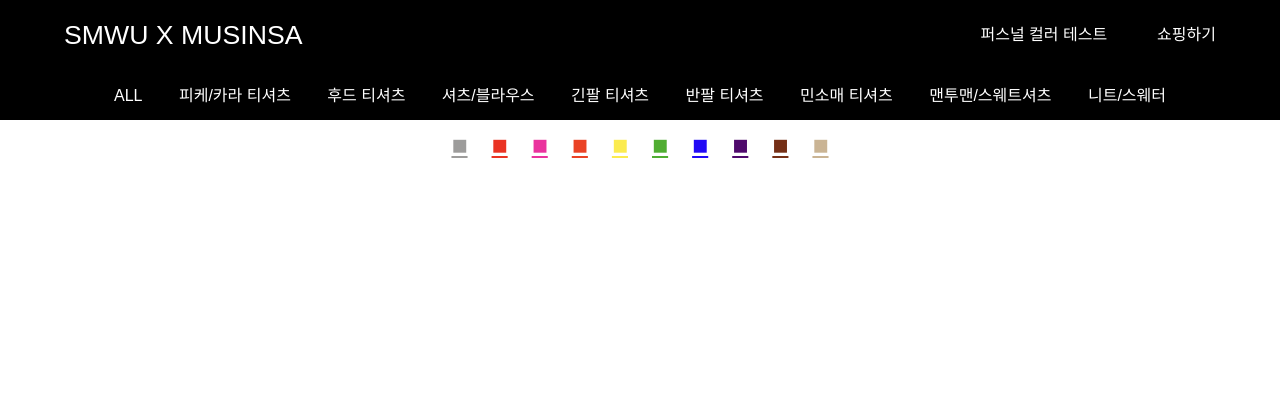
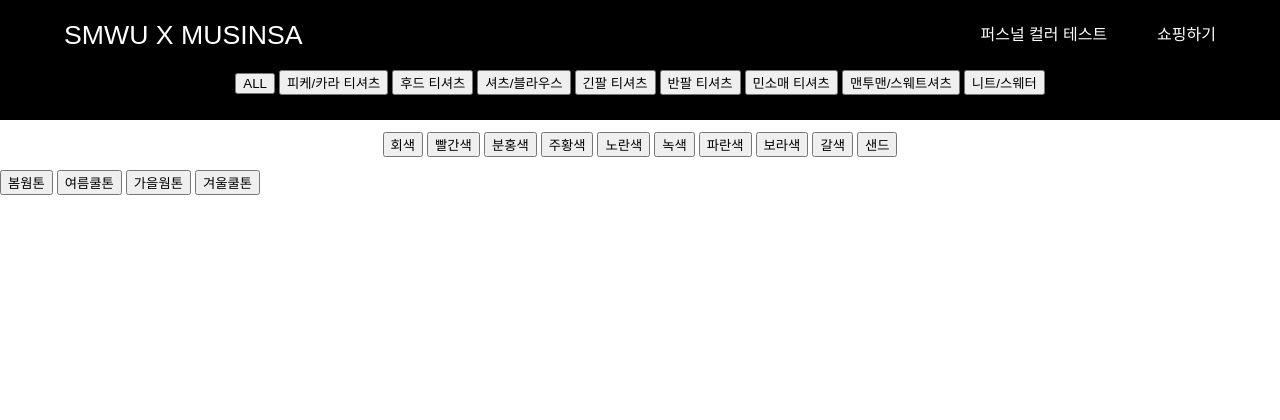
Before and after one commit to Personal-Color-Based-Clothes-Filtering/Personal-Color-Based-Clothes-Filtering, a Django app: page /shopping/ in a window 1280 px wide. Shown: the top 420 px of the page. Run offline with Django 3.2, Linux system fonts and the light colour scheme; data that the repository does not hold is empty; parts of the project's set-up code (start-up, migrations or seed data) failed here and were passed over; some libraries are stand-ins or nearby versions.

Commit message:
tmp_musinsa_view:쿼리스트링 처리 작업

```diff
--- /dev/null
+++ b/fashion/static/fashion/css/tmp_musinsa_view.css
@@ -0,0 +1,115 @@
+.clerfix{
+    display: flex;
+}
+.clerfix button{
+    width:50px;
+    height:24px;
+    color:white;
+    border:none;
+    background:transparent;
+}
+.category-container{
+    margin: 0;
+    padding: 0;
+    width: 100%;
+    height: 50px;
+    text-align: center;
+    max-width: 100%;
+    background-position: center;
+    background-size:cover;
+    background-color: #000000;
+    color: #333;
+}
+
+/* 퍼스널 컬러 섹션*/
+.pcolor {
+    text-align: center;
+    line-height: 50px;
+    height: 50;
+}
+
+.pcolor a {
+    font-size: 20pt;
+    padding: 10px;
+}
+
+/* 의류 출력 */
+ul div li {
+    list-style: none;
+    float: left;
+    margin-left: 60;
+    margin-bottom: 50;
+    word-wrap: break-word;
+    height: 250;
+    width: 150;
+}
+.clothes a:link {
+    color: #000;
+    font-weight:normal;
+    text-decoration:none
+}
+.clothes a:visited {
+    color: #000;
+    font-weight:normal;
+}
+
+/* 페이징 */
+.page_wrap {
+text-align:center;
+font-size:0;
+}
+.page_nation {
+    display:inline-block;
+}
+.page_nation .none {
+    display:none;
+}
+.page_nation a {
+    display:block;
+    margin:0 3px;
+    float:left;
+    border:1px solid #e6e6e6;
+    width:28px;
+    height:28px;
+    line-height:28px;
+    text-align:center;
+    background-color:#fff;
+    font-size:13px;
+    color:#999999;
+    text-decoration:none;
+}
+.page_nation .arrow {
+    border:1px solid #ccc;
+}
+.page_nation .pprev {
+    background:#f8f8f8 no-repeat center center;
+    margin-left:0;
+}
+.page_nation .prev {
+    background:#f8f8f8 no-repeat center center;
+    margin-right:7px;
+}
+.page_nation .next {
+    background:#f8f8f8  no-repeat center center;
+    margin-left:7px;
+}
+.page_nation .nnext {
+    background:#f8f8f8  no-repeat center center;
+    margin-right:0;
+}
+.page_nation a.active {
+    background-color:#42454c;
+    color:#fff;
+    border:1px solid #000000;
+}
+
+/* 정보 */
+.info {
+    text-align: center;
+    position:relative;
+    bottom:0;
+    width: 99%;
+    color:lightgray;
+    line-height: 50px;
+    height: 50;
+}
--- /dev/null
+++ b/fashion/static/fashion/js/queryString.js
@@ -0,0 +1,47 @@
+/*
+필터링 요소에 onchange 혹은 onclick 이벤트를 건다
+onclick 이벤트=
+category,tone,color의 값을 클릭 요소의 id로 설정. 이를 쿼리스트링으로 만들어 ajax로 서버에 요청
+
+onclick collar => setCategory() => $category.change(function(){
+    getFiltering()
+})
+ */
+
+
+let category='all';
+let tone='all';
+let color='all';
+function setOption(e){
+    alert(e.target.className)
+    switch(e.target.className){
+        case 'category':
+            alert('category')
+            category = e.target.id;
+            break;
+        case 'tone':
+            alert('tone')
+            tone = e.target.id;
+            break;
+        case 'color':
+            alert('color')
+            color = e.target.id;
+            break;
+    }
+    console.log(category,tone,color);
+    requestFilteringObjects(category,tone,color);
+}
+
+function requestFilteringObjects(category,tone,color){
+    $.ajax({
+        url:`/shopping/?category=${category}&tone=${tone}&color=${color}`,
+        type:'GET',
+        data:{
+            //생략 가능
+        },
+        success:function(response){
+            $("body").html(response)
+        }
+    })
+
+}
--- /dev/null
+++ b/fashion/templates/fashion/tmp_musinsa_view.html
@@ -0,0 +1,91 @@
+{% extends 'base.html' %}
+{% load static %}
+
+<!-- extra_head:css,스크립트파일(js) 넣는 블록-->
+{% block extra_head %}
+<link rel="stylesheet" href="{% static 'fashion/css/tmp_musinsa_view.css' %}">
+<script src="https://ajax.googleapis.com/ajax/libs/jquery/1.8.3/jquery.min.js"></script>
+{% endblock %}
+
+
+ <body topmargin="0">
+    {% block body %}
+    <div class="category-container">
+        <nav class="clearfix">
+            <button id='all' class="category" onclick="setOption(event);">ALL</button>
+            <button id='collar' class="category" onclick="setOption(event);">피케/카라 티셔츠</button>
+            <button id='hoodie' class="category" onclick="setOption(event);">후드 티셔츠</button>
+            <button id='shirt' class="category" onclick="setOption(event);">셔츠/블라우스</button>
+            <button id='longsleeve' class="category" onclick="setOption(event);">긴팔 티셔츠</button>
+            <button id='shortsleeve' class="category" onclick="setOption(event);">반팔 티셔츠</button>
+            <button id='sleeveless' class="category" onclick="setOption(event);">민소매 티셔츠</button>
+            <button id='sweat' class="category" onclick="setOption(event);">맨투맨/스웨트셔츠</button>
+            <button id='sweater' class="category" onclick="setOption(event);">니트/스웨터</button>
+        </nav>
+    </div>
+
+    <div class="pcolor">
+        <button id='3' class="color" onclick="setOption(event);">회색</button>
+        <button id='11' class="color" onclick="setOption(event);">빨간색</button>
+        <button id='10' class="color" onclick="setOption(event);">분홍색</button>
+        <button id='12' class="color" onclick="setOption(event);">주황색</button>
+        <button id='9' class="color" onclick="setOption(event);">노란색</button>
+        <button id='6' class="color" onclick="setOption(event);">녹색</button>
+        <button id='7' class="color" onclick="setOption(event);">파란색</button>
+        <button id='8' class="color" onclick="setOption(event);">보라색</button>
+        <button id='4' class="color" onclick="setOption(event);">갈색</button>
+        <button id='29' class="color" onclick="setOption(event);">샌드</button>
+    </div>
+
+    <div class="tone-container">
+        <button id='spring' class="tone" onclick="setOption(event);">봄웜톤</button>
+        <button id='summer' class="tone" onclick="setOption(event);">여름쿨톤</button>
+        <button id='autumn' class="tone" onclick="setOption(event);">가을웜톤</button>
+        <button id='winter' class="tone" onclick="setOption(event);">겨울쿨톤</button>
+    </div>
+
+    <div class="clothes">
+     <ul>
+        <!-- 의류 카테고리별로 필터링해서 출력하는 기능은 views.py에서 필터링 기능 추가하면 됩니다!(구글링 참고)-->
+
+        <div id='clothes' class="clothes-list">
+            {% for c in clothes %}
+                <li id="clothes-listlist">
+                    <a href="{{c.url}}"><img src="{{ c.thumbnail }}" alt="{{s.name}}" width=150px height=150px></a><br>
+                    <a href="{{c.url}}"><b style="font-weight: bold;">{{ c.brand }}</b><br>{{ c.name }}</a><br>{{c.category}} {{c.color}} {{c.tone}}<br>
+                    {% if c.discount_price %} <!--discount_price 값이 있으면 할인가로 출력-->
+                        <del style="color:gray;">{{c.price}}원</del> <b style="font-weight: bold;">{{c.discount_price}}원</b>
+                    {% else %} <!--discount_price 값이 없으면 정가로 출력-->
+                        <b style="font-weight: bold;">{{c.price}}원</b>
+                    {% endif %}
+                </li>
+            {% endfor %}
+        </div>
+     </ul>
+    </div>
+
+    <!-- https://yj-code.tistory.com/3 -->
+    <!-- <div class="page_wrap">
+        <div class="page_nation" id="paging">
+           <a class="arrow pprev" href="#hoodie">&lt;&lt;</a>
+           <a class="arrow prev" href="#hoodie">&lt;</a>
+           <a href="#" class="active">1</a>
+           <a href="#">2</a>
+           <a href="#">3</a>
+           <a href="#">4</a>
+           <a href="#">5</a>
+           <a href="#">6</a>
+           <a href="#">7</a>
+           <a href="#">8</a>
+           <a href="#">9</a>
+           <a href="#">10</a>
+           <a class="arrow next" href="#">&gt;</a>
+           <a class="arrow nnext" href="#">&gt;&gt;</a>
+        </div>
+    </div> -->
+
+    {% endblock %}
+    {% block script %}
+        <script type="text/javascript" src="../../static/fashion/js/queryString.js"></script>
+    {% endblock %}
+ </body>
--- a/fashion/urls.py
+++ b/fashion/urls.py
@@ -8,5 +8,6 @@
 
 urlpatterns = [
     path('list/', views.all_list, name='all_list'),
-    path('', views.musinsa_fashion, name='musinsa'),
+    # path('', views.musinsa_fashion, name='musinsa'),
+    path('', views.tmp_musinsa_view, name='musinsa'),
 ]
--- a/fashion/views.py
+++ b/fashion/views.py
@@ -48,7 +48,7 @@
 
     # 카테고리 분류
     category = request.GET.get('category', None)
-
+    print(category,tone,color)
     if category == "collar":
         clothes = Clothes.objects.filter(category="collar")
     elif category == "hoodie":
@@ -89,20 +89,50 @@
     #'context' = ctx )
 
 
+def tmp_musinsa_view(request):
+    #로직: q에 먼저 get으로 받은 값을 저장하고, 결과로 전달할 clothes를 필터링한다.
+    clothes = Clothes.objects.all()[:50] # 전체
+
+
+    category = request.GET.get('category',None)
+    color = request.GET.get('color',None)
+    tone = request.GET.get('tone',None)
+
+    q = Q() # 쿼리스트링
+    if category and category != 'all':
+        q &= Q(category=category)
+        print(category)
+    if color and color != 'all':
+        q &= Q(color=color)
+        print(color)
+    if tone and tone != 'all':
+        q &= Q(tone=tone)
+        print(tone)
+
+    print(q)
+    clothes = Clothes.objects.filter(q)[:50]
+
+    return render(request,'fashion/tmp_musinsa_view.html',{
+        'clothes':clothes
+    })
+
+
+
+
 
 
 def all_list(request):
     clothes = Clothes.objects.all() # 전체
 
     num = random.randrange(1, 200)
-    numRange = num + 8
+    num_range = num + 8
 
-    print(num,numRange)
+    print(num,num_range)
     # 톤 분류
-    spring = Clothes.objects.filter(tone="spring")[num:numRange]
-    summer = Clothes.objects.filter(tone="summer")[num:numRange]
-    autumn = Clothes.objects.filter(tone="fall")[num:numRange]
-    winter = Clothes.objects.filter(tone="winter")[num:numRange]
+    spring = Clothes.objects.filter(tone="spring")[num:num_range]
+    summer = Clothes.objects.filter(tone="summer")[num:num_range]
+    autumn = Clothes.objects.filter(tone="fall")[num:num_range]
+    winter = Clothes.objects.filter(tone="winter")[num:num_range]
 
     return render(request, 'fashion/all_list.html',
     {'spring' : spring, 'summer' : summer, 'autumn' : autumn, 'winter' : winter})
```
Also changed, not shown: fashion/templates/fashion/all_list.html (+24 -8 lines).
